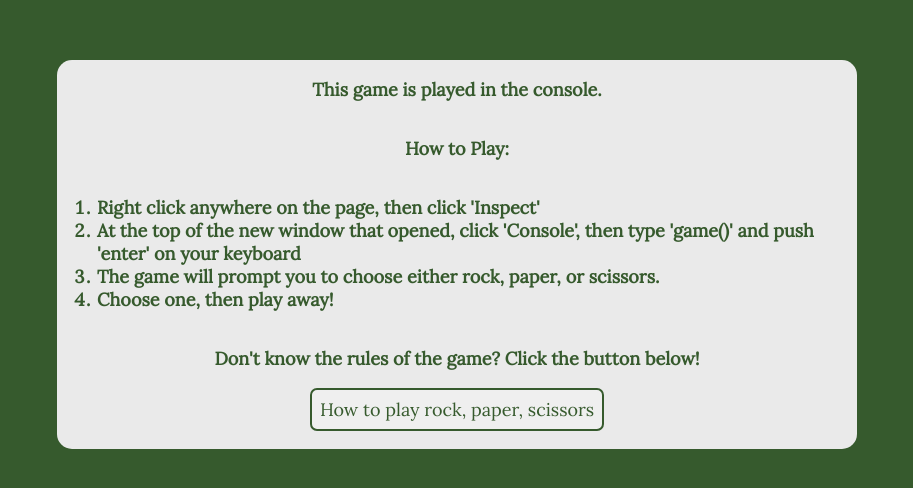
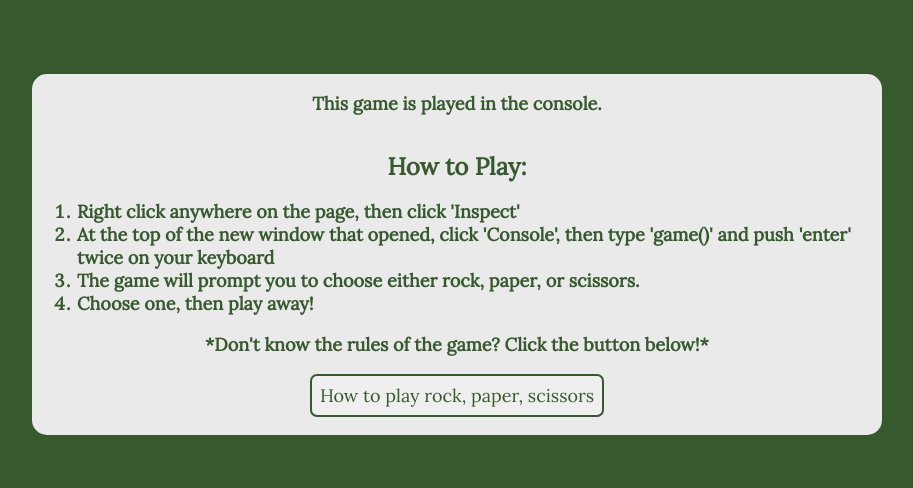
Before and after one commit to amckemp/rock-paper-scissors, a plain HTML site: page index.html in a window 1280 px wide. Shown: the part 154-642 px from the top of the page, without its empty margins (183-1096 px from the left). Drawn offline with Linux system fonts and the light colour scheme.

Commit message:
Make instructions more clear, add more CSS

```diff
--- a/index.html
+++ b/index.html
@@ -17,14 +17,14 @@
 
     <div class="content">
     <p>This game is played in the console.</p>
-    <p>How to Play:</p>
+    <p class="howToPlay">How to Play:</p>
     <ol>
         <li>Right click anywhere on the page, then click 'Inspect'</li>
-        <li>At the top of the new window that opened, click 'Console', then type 'game()' and push 'enter' on your keyboard</li>
+        <li>At the top of the new window that opened, click 'Console', then type 'game()' and push 'enter' twice on your keyboard</li>
         <li>The game will prompt you to choose either rock, paper, or scissors.</li>
         <li>Choose one, then play away!</li>
     </ol>
-    <p>Don't know the rules of the game? Click the button below!</p>
+    <p>*Don't know the rules of the game? Click the button below!*</p>
     <button><a href="https://en.wikipedia.org/wiki/Rock_paper_scissors">How to play rock, paper, scissors</a></button>
     </div>
 
--- a/style.css
+++ b/style.css
@@ -13,7 +13,7 @@ body {
     flex-direction: column;
     justify-content: center;
     align-items: center;
-    width: 800px;
+    width: 850px;
     border-style:hidden;
     border-radius: 15px;
     padding: 0px;
@@ -25,6 +25,8 @@ body {
 
 .content > ol {
     text-align: left;
+    padding-left: 45px;
+    margin: 0px;
 }
 
 a {
@@ -43,3 +45,10 @@ button {
     border-color: #365a2d;
     color: #365a2d;
 }
+
+.howToPlay {
+    font-weight: 800;
+    font-size: 24px;
+    margin-top: 18px;
+    margin-bottom: 18px;
+}
```
